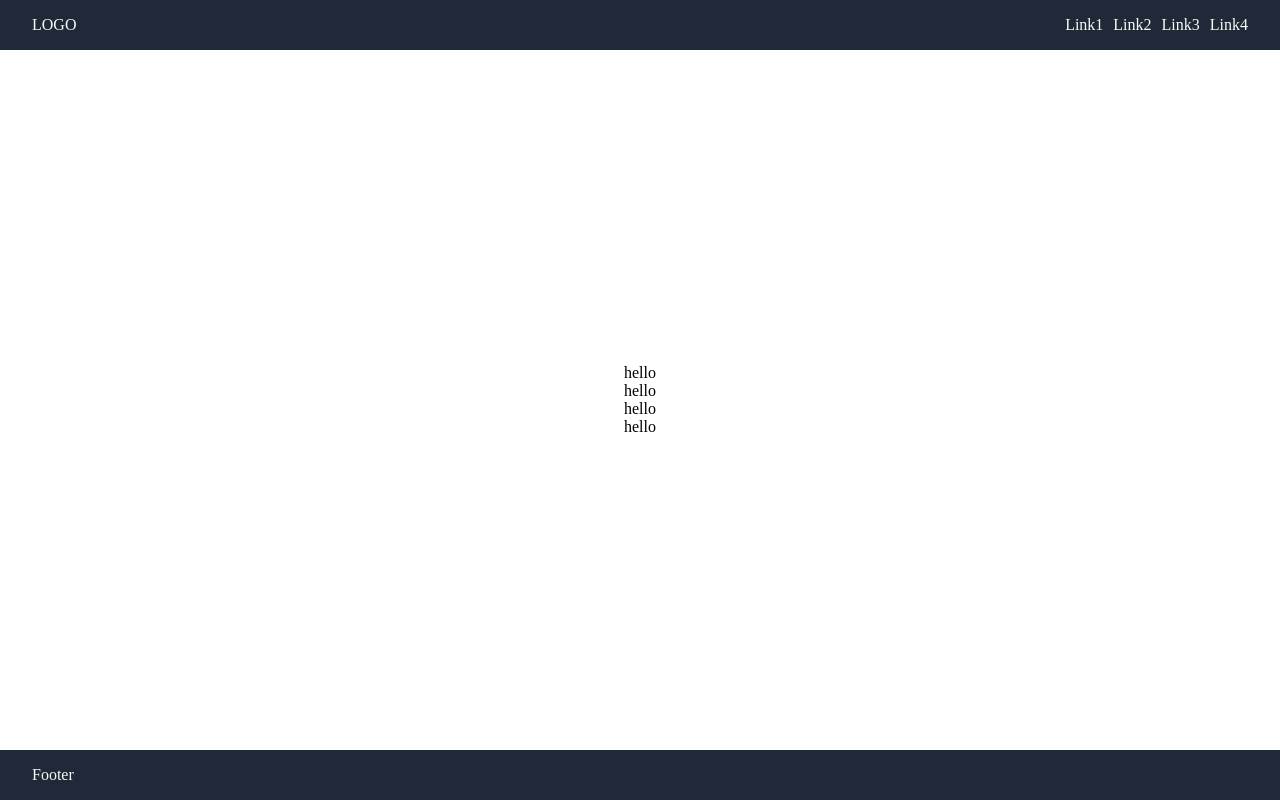
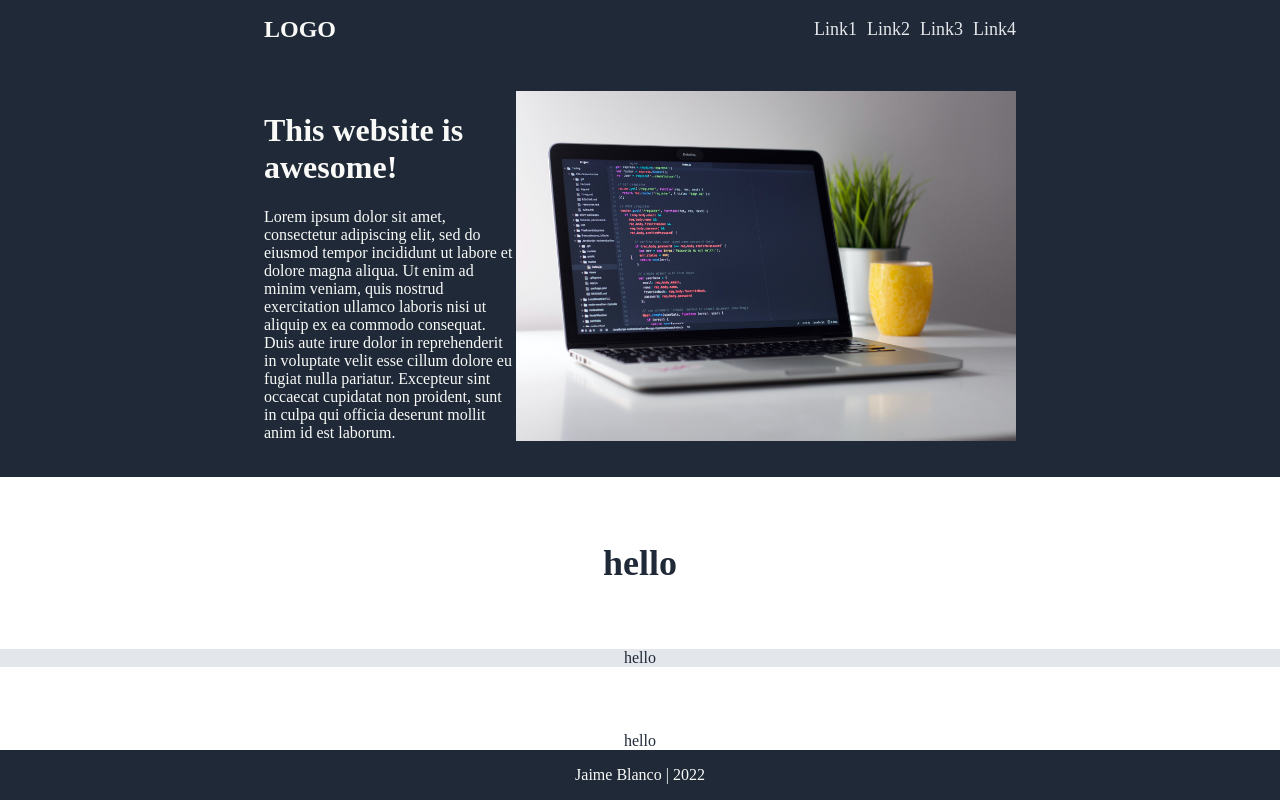
Before and after one commit to jb43099/landing_page, a plain HTML site: page index.html in a window 1280 px wide. Drawn offline with Linux system fonts and the light colour scheme.

Commit message:
Create layout for first content area

```diff
--- a/index.html
+++ b/index.html
@@ -25,14 +25,37 @@
     </div>
 
     <div class="container">
-        <div class="content1"> hello </div>
-        <div class="content2"> hello </div>
-        <div class="content3"> hello </div>
-        <div class="content4"> hello </div>
+        <div class="content1">
+            <div class="left">
+                <h1>This website is awesome!</h1>
+                Lorem ipsum dolor sit amet, consectetur adipiscing elit, sed do eiusmod tempor
+                incididunt ut labore et dolore magna aliqua. Ut enim ad minim veniam, quis nostrud
+                exercitation ullamco laboris nisi ut aliquip ex ea commodo consequat. Duis aute
+                irure dolor in reprehenderit in voluptate velit esse cillum dolore eu fugiat nulla
+                pariatur. Excepteur sint occaecat cupidatat non proident, sunt in culpa qui officia
+                deserunt mollit anim id est laborum.
+            </div>
+            <div class="right">
+                <img src="images/clement-helardot-95YRwf6CNw8-unsplash.jpg" style="height: 350px; width: 500px"
+                    alt="copmuter">
+            </div>
+        </div>
+
+        <div class="content2">
+            hello
+        </div>
+
+        <div class="content3">
+            hello
+        </div>
+
+        <div class="content4">
+            hello
+        </div>
     </div>
 
     <div class="footer">
-        Footer
+        Jaime Blanco | 2022
     </div>
 
 </body>
--- a/styles.css
+++ b/styles.css
@@ -1,17 +1,18 @@
 body {
   height: 100vh;
   margin: 0;
-  overflow: hidden;
   display: flex;
   flex-direction: column;
+  font-family: "Hero Main";
 }
 
 .container {
   flex: 1;
   display: flex;
   flex-direction: column;
-  justify-content: center;
-  align-items: center;
+  justify-content: space-between;
+  align-items: stretch;
+  text-align: center;
 }
 
 .header,
@@ -19,9 +20,23 @@ body {
   display: flex;
   align-items: center;
   justify-content: space-between;
-  padding: 16px 32px;
+  padding: 16px 33vh;
   background-color: #1f2937;
   color: #f9faf8;
+}
+
+.header .left {
+  font-size: 24px;
+  font-weight: 800;
+}
+
+.header .right {
+  font-size: 18px;
+  color: #e5e7eb;
+}
+
+.footer {
+  justify-content: center;
 }
 
 ul {
@@ -31,3 +46,39 @@ ul {
   display: flex;
   gap: 10px;
 }
+
+.content1 {
+  background-color: #1f2937;
+  color: #f9faf8;
+  display: flex;
+  justify-content: space-around;
+  padding: 32px 33vh;
+}
+
+.content1 * {
+  flex: 1;
+}
+
+.content1 .left {
+  text-align: left;
+}
+
+.content1 .right {
+}
+
+.content2 {
+  color: #1f2937;
+  /* background-color: #f9faf8; */
+  font-size: 36px;
+  font-weight: 800;
+}
+
+.content3 {
+  background-color: #e3e7eb;
+  color: #1f2937;
+}
+
+.content4 {
+  background-color: ;
+  color: #1f2937;
+}
```
Also changed, not shown: images/clement-helardot-95YRwf6CNw8-unsplash.jpg (added).
